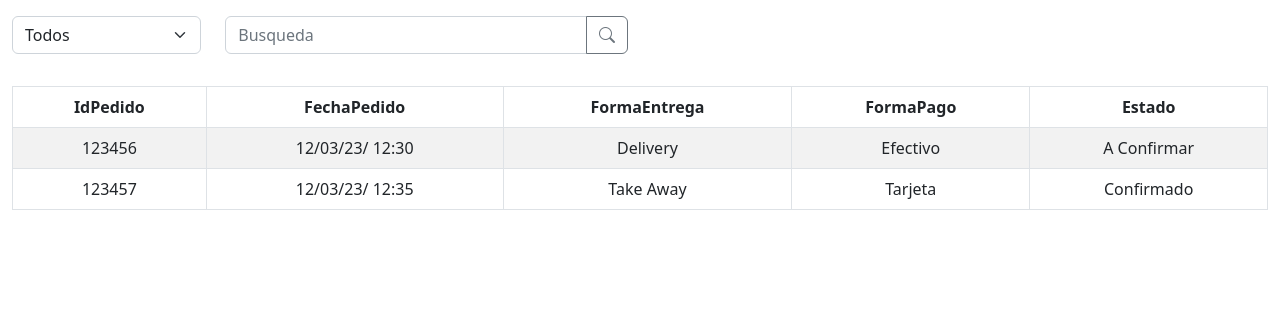
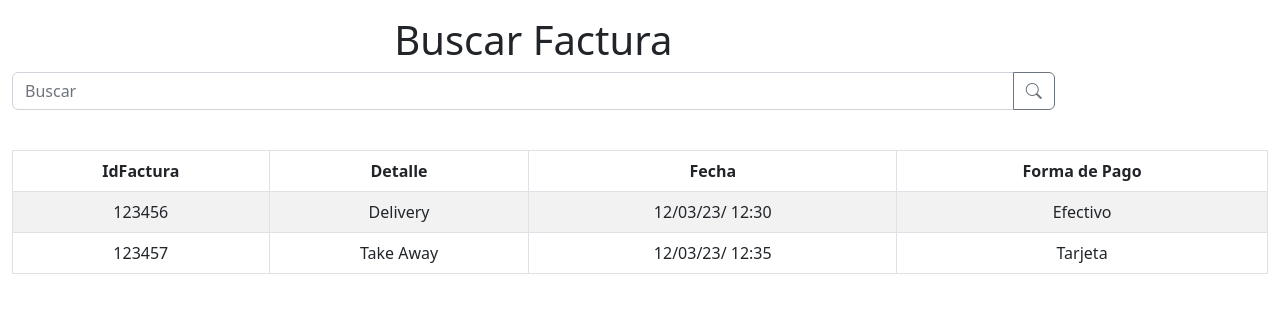
Before and after one commit to RamaHualpusher/Illuminati-ElBuenSabor-Frontend, a React (Create React App) app: page /admin/facturas in a window 1280 px wide. Shown: the top 312 px of the page. Built offline with nearby package versions, Linux system fonts and the light colour scheme.

Commit message:
Cambios en Facturas

```diff
--- a/src/components/AdminPage/OpcionesAdmin.tsx
+++ b/src/components/AdminPage/OpcionesAdmin.tsx
@@ -1,5 +1,4 @@
 import React ,{useState}from "react";
-import { Link } from "react-router-dom";
 import Employee from "../Users/Employees/Employee";
 import ProductosTable from "../Stock/Producto/ProductosTable";
 import IngredientesTable from "../Stock/Ingrediente/IngredientesTable";
@@ -15,13 +14,8 @@ export default function OpcionesAdmin() {
         setSelectedOption(event.currentTarget.value);
     };
 
-
-
-
-
     return (
         <div className="d-flex flex-row bd-highlight mb-3">
-
         <div className="d-flex flex-column bd-highlight mb-3 bg-secondary p-3"
             style={{ width: "250px", height: "100vh", overflowY: "scroll" }}>
             <div className="row justify-content-start mb-3">
--- a/src/components/Bill/Bill.tsx
+++ b/src/components/Bill/Bill.tsx
@@ -1,8 +1,7 @@
 import { cashierOrder } from '../../interface/interfaces';
 import React, { useState, useEffect } from 'react'
 import BillTable from './BillTable/BillTable';
-import AdminBar from '../NavBar/AdminBar';
-import { Container, Row, Col, Form, InputGroup, Button, FormControl } from 'react-bootstrap';
+import { Container, Row, Col, InputGroup, Button, FormControl } from 'react-bootstrap';
 
 interface BillProps { }
 
@@ -32,19 +31,13 @@ const Bill: React.FC<BillProps> = () => {
         productVal.IdPedido.toString()
           .toLowerCase()
           .includes(serchParam.toLowerCase()) ||
+        productVal.FormaEntrega.toString()
+          .toLowerCase()
+          .includes(serchParam.toLowerCase()) ||
         productVal.FechaPedido?.toString()
           .toLowerCase()
           .includes(serchParam.toLowerCase()) ||
-        productVal.FormaEntrega.toString()
-          .toLowerCase()
-          .includes(serchParam.toLowerCase()) ||
         productVal.FormaPago.toString()
-          .toLowerCase()
-          .includes(serchParam.toLowerCase()) ||
-        productVal.Pagado.toString()
-          .toLowerCase()
-          .includes(serchParam.toLowerCase()) ||
-        productVal.Estado.toString()
           .toLowerCase()
           .includes(serchParam.toLowerCase())
       )
@@ -58,19 +51,11 @@ const Bill: React.FC<BillProps> = () => {
 
       <Container fluid>
         <Row className='mt-3'>
-          <Col sm={2}>
-            <Form.Select className='Select_nivelStock'>
-              <option>Todos</option>
-              <option>Faltante</option>
-              <option>Optimo</option>
-              <option>Pedir</option>
-            </Form.Select>
-          </Col>
-          <Col sm={4}>
-            <InputGroup className="mb-3">
+          <Col sm={10}><h1>Buscar Factura</h1>
+            <InputGroup className="mb-4">
               <FormControl
-                placeholder="Busqueda"
-                aria-label="Busqueda"
+                placeholder="Buscar"
+                aria-label="Buscar"
                 aria-describedby="basic-addon2"
                 value={search}
                 onChange={handleChange}
--- a/src/components/Bill/BillTable/BillTable.tsx
+++ b/src/components/Bill/BillTable/BillTable.tsx
@@ -10,21 +10,19 @@ const BillTable = ({ orders }: BillTableProps) => {
     <Table striped bordered hover>
       <thead>
         <tr>
-          <th>IdPedido</th>
-          <th>FechaPedido</th>
-          <th>FormaEntrega</th>
-          <th>FormaPago</th>
-          <th>Estado</th>
+          <th>IdFactura</th>
+          <th>Detalle</th>
+          <th>Fecha</th>
+          <th>Forma de Pago</th>
         </tr>
       </thead>
       <tbody>
         {orders.map((order) => (
           <tr key={order.IdPedido}>
             <td>{order.IdPedido}</td>
+            <td>{order.FormaEntrega}</td>
             <td>{order.FechaPedido}</td>
-            <td>{order.FormaEntrega}</td>
             <td>{order.FormaPago}</td>
-            <td>{order.Estado}</td>
           </tr>
         ))}
       </tbody>
--- a/src/components/Users/Employees/Employee.tsx
+++ b/src/components/Users/Employees/Employee.tsx
@@ -6,8 +6,6 @@ import NavBar from "../../NavBar/AdminBar";
 const Employee = () => {
     return (
         <div>
-            <NavBar/>
-            <EmployeePanel title={"Empleados"}/>
             <EmployeePage />
         </div>
     );
```
